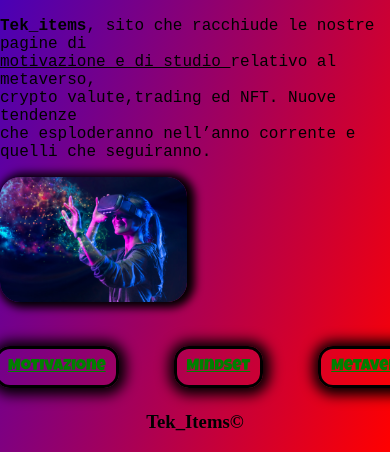
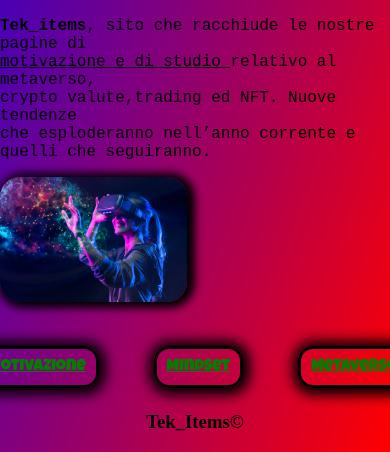
Before and after one commit to tekitems/TeK-Items, a plain HTML site: page index.html in a window 390 px wide. Shown: the part 614-1066 px from the top of the page. Drawn offline with Linux system fonts and the light colour scheme; a web font is replaced by a local one.

Commit message:
mobile 1.7

```diff
--- a/style/mobile.css
+++ b/style/mobile.css
@@ -12,7 +12,7 @@ header{width: 100%; margin-bottom: 0px;}
 .instagram{padding:5px;}
 .tiktok{padding: 5px;}
 .bg-image{background-position: center;height: 500px; background-size: cover;}
-.list{width:100%}
+.list{justify-content: center;}
 .prima-frase{width: 100%;}
 
 }
```
